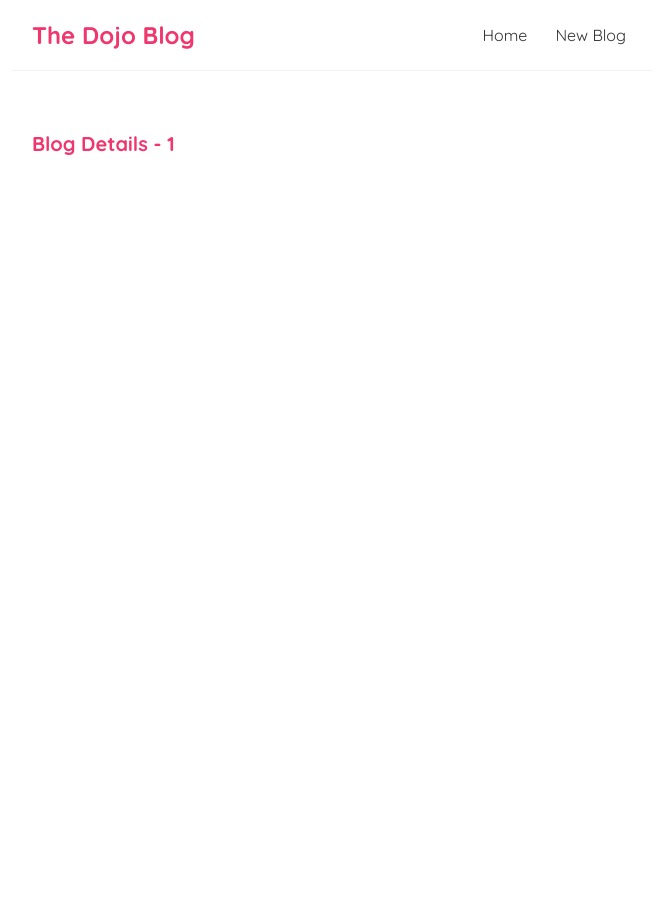
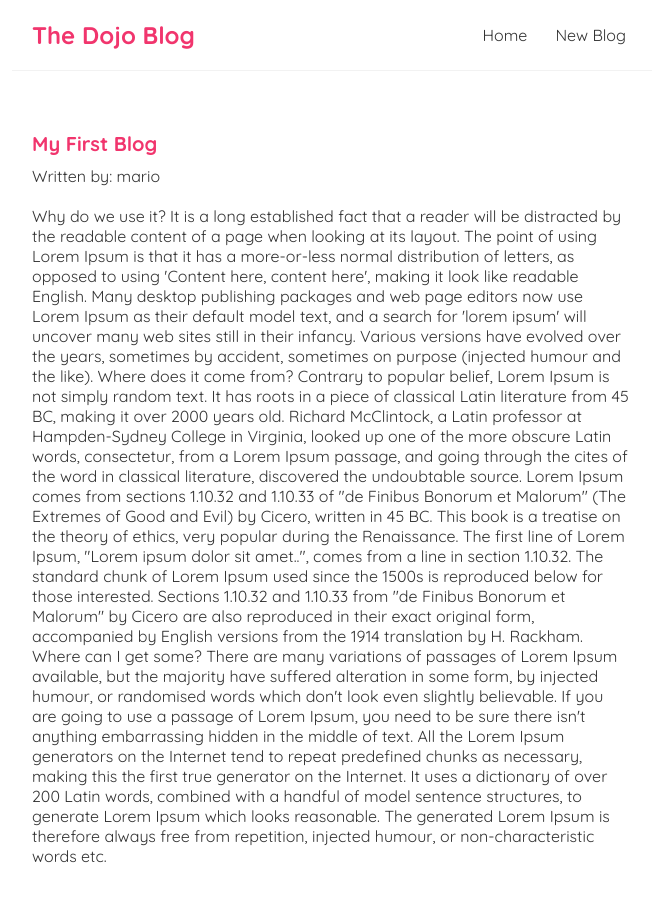
Before and after one commit to IsmatMahmood1/dojo-blog, a React (Create React App) app: page /blogs/1 in a window 1280 px wide. Shown: the top 902 px of the page, without its empty margins (308-967 px from the left). Before the commit the page ends 800 px from the top, so only its background shows below. Built offline with nearby package versions, Linux system fonts and the light colour scheme; data requests are answered from the project's data file.

Commit message:
Reusing Custom Hooks

```diff
--- a/src/components/BlogDetails.js
+++ b/src/components/BlogDetails.js
@@ -1,10 +1,20 @@
 import { useParams } from "react-router-dom"
+import { useFetch } from "./useFetch";
 
 export function BlogDetails () {
     const { id } = useParams();
+    const { data:blog, error, isPending} = useFetch('http://localhost:8000/blogs/'+ id)
     return (
         <div className='blog-details'>
-            <h2>Blog Details - { id} </h2>
+            { isPending && <div>Loading...</div>}
+            { error && <div> { error } </div>}
+            { blog && (
+                <article>
+                    <h2>{ blog.title }</h2>
+                    <p>Written by: { blog.author }</p>
+                    <div>{ blog.body }</div>
+                </article>
+                )}
         </div>
     )
 }
```
